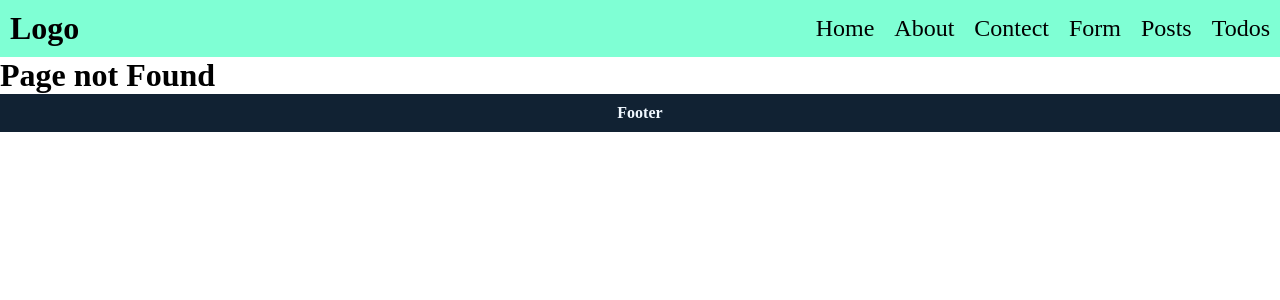
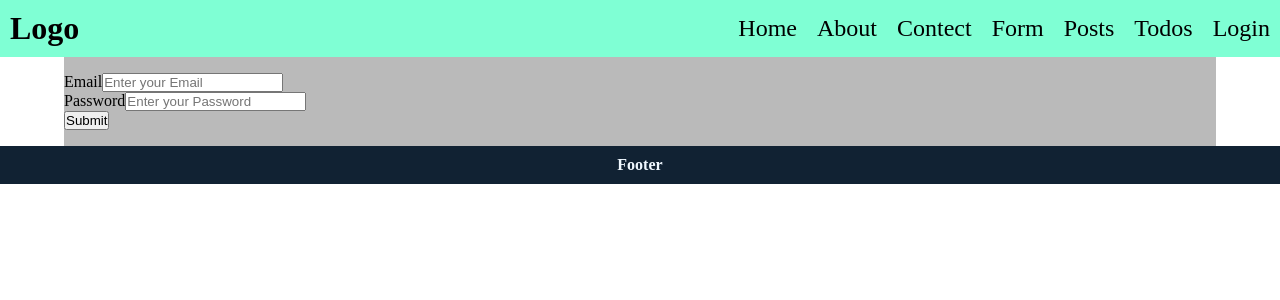
Before and after one commit to mo7mad4/Introduction-to-ReactJS, a React (Create React App) app: page /login in a window 1280 px wide. Before the commit this address had no page. Shown: the top 300 px of the page. Built offline with nearby package versions, Linux system fonts and the light colour scheme.

Commit message:
Adding Login user and get token with Auth

```diff
--- a/src/App.js
+++ b/src/App.js
@@ -8,6 +8,7 @@ import Header from "./components/Header/Header";
 import Footer from "./components/Footer/Footer";
 import { posts } from "./mock/posts";
 import Todos from "./pages/Todos";
+import Login from "./pages/Login";
 import  {TodoDetalis}  from "./pages/TodoDetalis";
 
 
@@ -56,6 +57,7 @@ function App() {
             </ul>
           } />
         <Route path="/posts/:id" element={<Post />} />
+        <Route path="/login" element={<Login />} />
         <Route path="*" element={<h1>Page not Found</h1>} />
       </Routes>
       <Footer />
--- a/src/components/Header/Header.jsx
+++ b/src/components/Header/Header.jsx
@@ -28,6 +28,9 @@ const Header = (props) => {
                 <li >
                     <Link to="/todos">Todos</Link>
                 </li>
+                <li >
+                    <Link to="/login">Login</Link>
+                </li>
             </ul>
         </header>
     )
--- /dev/null
+++ b/src/pages/Login.jsx
@@ -0,0 +1,85 @@
+import axios from 'axios';
+import React, { Component } from 'react'
+import { Navigate } from 'react-router';
+import * as yup from 'yup';
+import Container from '../components/Container';
+
+export default class Form extends Component {
+
+
+    state = {
+        email: "",
+        password: "",
+        isLoggingIn: false,
+        isLoading: false,
+        error: [],
+    }
+    schema = yup.object().shape({
+        email: yup.string().required(),
+        password: yup.string().required()
+    });
+    handleSubmit = async (e) => {
+        e.preventDefault()
+        this.schema.validate(
+            {
+                email: this.state.email,
+                password: this.state.password
+            },
+            { abortEarly: false })
+            .then(async ({ email, password }) => {
+                console.log(email, password)
+
+                const res = await axios.post('https://dummyjson.com/auth/login', {
+                    username: email,
+                    password
+                })
+                console.log(res)
+                if (res) this.setState({ isLoggingIn: true })
+            })
+            .catch((error) => {
+                if (error.errors) {
+                    this.setState({ error: error.errors })
+                }
+                else {
+                    this.setState({ error: [error.message] })
+                }
+            })
+            .finally(this.setState({ isLoading: false }))
+        this.setState({ isLoading: true })
+
+
+    }
+    handleRandomValue = (e) => {
+        this.setState((prevState) => ({
+            name: prevState.myData.name,
+            email: prevState.myData.email,
+            password: prevState.myData.password,
+            rePassword: prevState.myData.rePassword
+        }))
+    }
+    handelChangeInput = (e) => {
+        const { value, id } = e.target;
+        // console.log(value, id)
+        this.setState({ [id]: value }) //[] idهاي بنحطها عشان يأخذ القيمة تعت ال
+    }
+    render() {
+        return (
+            <Container>
+                <form onSubmit={(e) => this.handleSubmit(e)} className="form">
+                    <div>
+                        <label htmlFor="email">Email</label>
+                        <input type="string" id='email' placeholder='Enter your Email' onChange={this.handelChangeInput} value={this.state.email} />
+                    </div>
+                    <div>
+                        <label htmlFor="password">Password</label>
+                        <input type="password" id='password' placeholder='Enter your Password' onChange={this.handelChangeInput} value={this.state.password} />
+                    </div>
+                    <div>{this.state.error.map(e => <span style={{ color: 'red' }}>{e}</span>)}</div>{/*display error here*/}
+                    <button type='submit'>{this.state.isLoggingIn ? "Loading..." : "Submit"}</button> {/* طالما الزر ماخذ سبميت خلص بنستعدي الفنكشن في الفورم  */}
+                    {/* اتحولني على مكان آخر return بمجرد م هيا موجودة في  Navigate */}
+                    {this.state.isLoggingIn ? <Navigate to="/" /> : ""}
+                </form>
+            </Container>
+        )
+    }
+}
```
